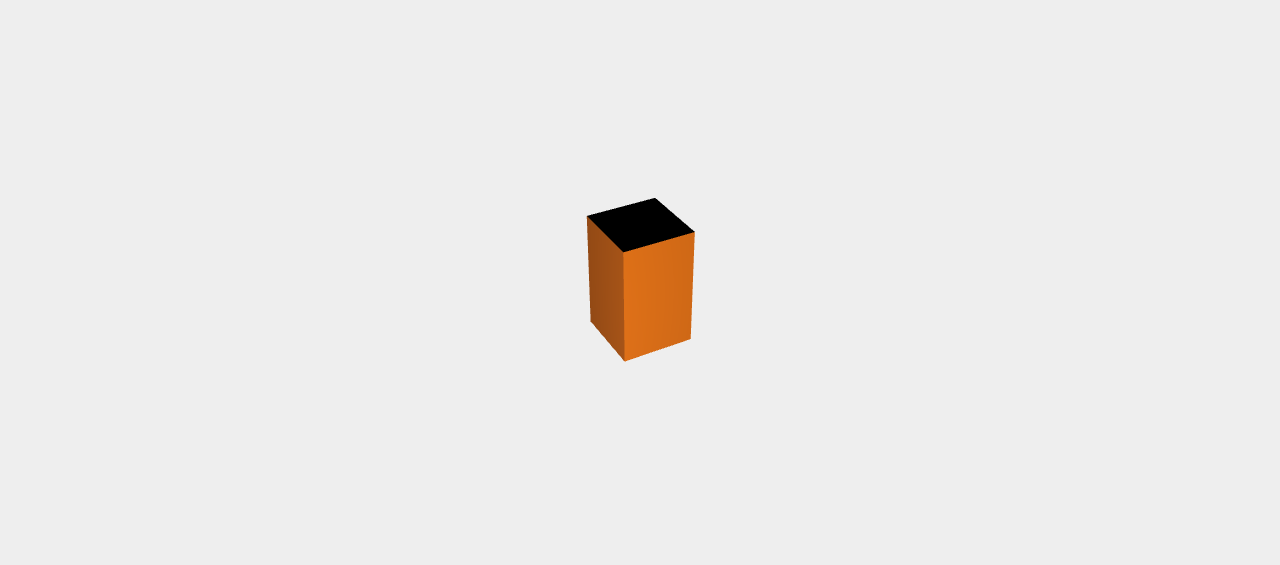
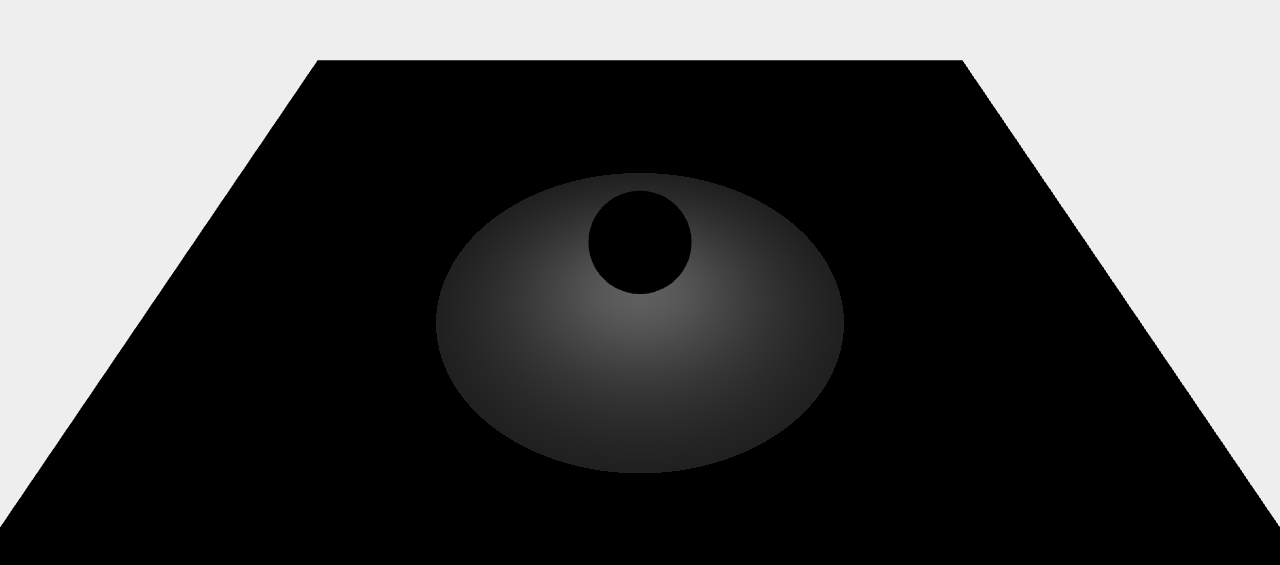
Before and after one commit to DHyeon98/ThreeJS, a plain HTML site: page index.html in a window 1280 px wide. Shown: the part 121-686 px from the top of the page. Drawn offline with nearby package versions, Linux system fonts and the light colour scheme; animation ran at ten frames a second.

Commit message:
THREE js 빛

```diff
--- a/index.html
+++ b/index.html
@@ -17,6 +17,7 @@
     <!-- <canvas id="ex-03" style="width: 100vw; height: 100vh"></canvas> -->
     <!-- <script src="js/app.js" type="module" defer></script> -->
     <!-- <script src="js/app01.js" type="module" defer></script> -->
-    <script src="js/app02.js" type="module" defer></script>
+    <!-- <script src="js/app02.js" type="module" defer></script> -->
+    <script src="js/app03.js" type="module" defer></script>
   </body>
 </html>
--- /dev/null
+++ b/js/app03.js
@@ -0,0 +1,82 @@
+import * as THREE from "https://cdn.jsdelivr.net/npm/three/build/three.module.js";
+
+const scene = new THREE.Scene();
+scene.background = new THREE.Color(0xeeeeee);
+
+// 카메라
+const camera = new THREE.PerspectiveCamera(
+  60,
+  window.innerWidth / window.innerHeight,
+  0.5,
+  1000
+);
+camera.position.set(0, 5, 5);
+camera.lookAt(new THREE.Vector3(0, 0, 0));
+
+// 빛
+// 전역에서 빛을 비춤, 그림자가 없다
+// const ambientLight = new THREE.AmbientLight(0xffffff, 0.8);
+// scene.add(ambientLight);
+
+// const directionalLight = new THREE.DirectionalLight(0xffffff, 0.5);
+// directionalLight.position.set(1, 1, 1);
+// // 빛의 위치와 방향을 알려줌
+// const dlHelper = new THREE.DirectionalLightHelper(
+//   directionalLight,
+//   0.5,
+//   0x0000ff
+// );
+// scene.add(dlHelper);
+// scene.add(directionalLight);
+
+// 하늘과 지상색을 정할 수 있음
+// const hemisphereLight = new THREE.HemisphereLight(0x0000ff, 0xff0000, 1);
+// scene.add(hemisphereLight);
+
+// const potionLight = new THREE.PointLight(0xffffff, 1);
+// potionLight.position.set(-2, 2, 0.5);
+// const plHelper = new THREE.PointLightHelper(potionLight, 0.5, 0xff0000);
+// scene.add(plHelper);
+// scene.add(potionLight);
+
+// const potionLight01 = new THREE.PointLight(0xffffff, 1);
+// potionLight01.position.set(2, 2, 0.5);
+// const plHelper01 = new THREE.PointLightHelper(potionLight01, 0.5, 0xff0000);
+// scene.add(plHelper01);
+// scene.add(potionLight01);
+
+// const rectLight = new THREE.RectAreaLight(0xffffff, 2, 1, 0.5);
+// scene.add(rectLight);
+// rectLight.position.set(0.5, 0.5, 1);
+// rectLight.lookAt(0, 0, 0);
+
+const spotLight = new THREE.SpotLight(0xffffff, 0.5);
+scene.add(spotLight);
+
+const renderer = new THREE.WebGLRenderer({
+  antialias: true,
+  alpha: true,
+});
+renderer.setSize(window.innerWidth, window.innerHeight);
+document.body.appendChild(renderer.domElement);
+
+const geometry = new THREE.SphereGeometry(0.5, 32, 16);
+const material = new THREE.MeshStandardMaterial({ color: 0xffffff });
+const obj = new THREE.Mesh(geometry, material);
+obj.position.y = 0.5;
+scene.add(obj);
+
+const geometry01 = new THREE.PlaneGeometry(10, 10);
+const material01 = new THREE.MeshStandardMaterial({
+  color: 0xffffff,
+});
+const plane = new THREE.Mesh(geometry01, material01);
+plane.rotation.x = -0.5 * Math.PI;
+plane.position.y = -0.2;
+scene.add(plane);
+
+// 애니메이션 루프 추가
+function animate() {
+  renderer.render(scene, camera);
+}
+renderer.setAnimationLoop(animate);
```
